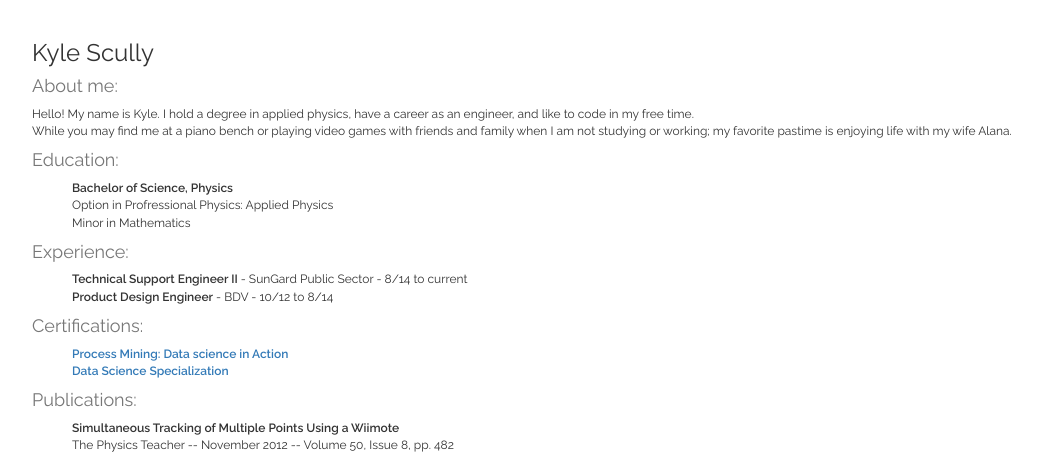
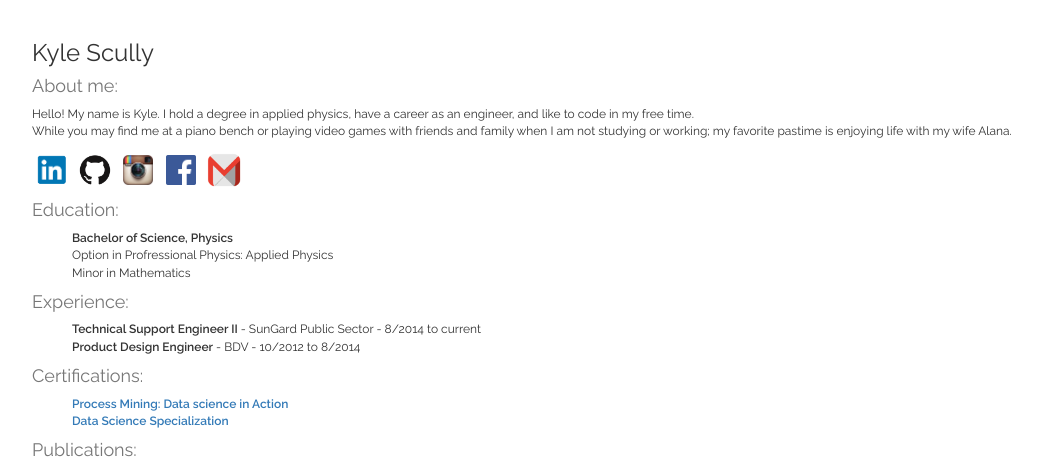
Before and after one commit to zieka/zieka.github.io, a plain HTML site: page index.html in a window 1280 px wide. Shown: the top 465 px of the page, without its empty margins (38-1078 px from the left). Drawn offline with nearby package versions, Linux system fonts and the light colour scheme.

Commit message:
added links and icons

```diff
--- a/index.html
+++ b/index.html
@@ -28,6 +28,12 @@
       Hello!  My name is Kyle. I hold a degree in applied physics, have a career as an engineer, and like to code in my free time.  </br>
       While you may find me at a piano bench or playing video games with friends and family when I am not studying or working; my favorite pastime is enjoying life with my wife Alana.
     </p>
+    <a href="https://www.linkedin.com/in/kylescully"><img width="40" src="./img/linkedin.jpg"></a>
+    <a href="https://github.com/zieka"><img width="40" src="./img/github.png"></a>
+    <a href="https://www.instagram.com/scullykns"><img width="30" hspace="5" src="./img/instagram.png"></a>
+    <a href="https://www.facebook.com/kyle.scully.31"><img width="30" hspace="5" src="./img/facebook.png"></a>
+    <a href="mailto:scullykns@gmail.com"><img width="40" src="./img/gmail.png"></a>
+
     <h4 class="text-muted">Education:</h4>
     <ul>
       <strong>Bachelor of Science, Physics</strong> </br>
@@ -36,8 +42,8 @@
     </ul>
     <h4 class="text-muted">Experience:</h4>
     <ul>
-      <strong>Technical Support Engineer II</strong> - SunGard Public Sector - 8/14 to current</br>
-      <strong>Product Design Engineer</strong> - BDV - 10/12 to 8/14</br>
+      <strong>Technical Support Engineer II</strong> - SunGard Public Sector - 8/2014 to current</br>
+      <strong>Product Design Engineer</strong> - BDV - 10/2012 to 8/2014</br>
     </ul>
     <h4 class="text-muted">Certifications:</h4>
     <ul>
```
Also changed, not shown: img/GitHub.png (added), img/Instagram.png (added), img/facebook.png (added), img/gmail.png (added), img/linkedin.jpg (added).
